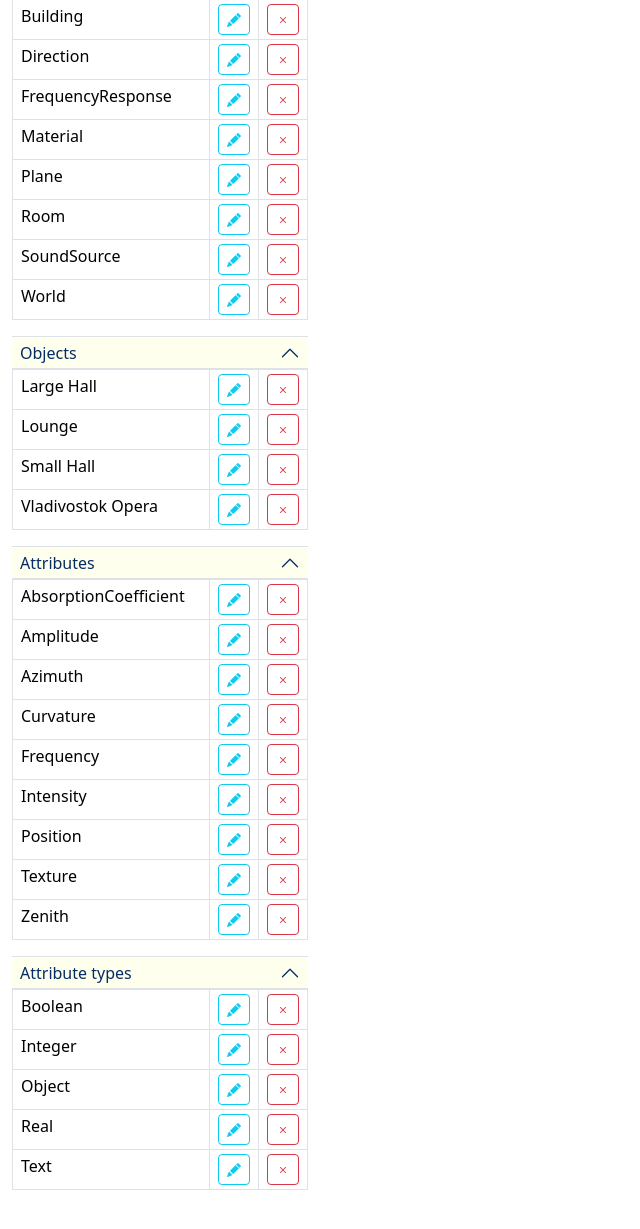
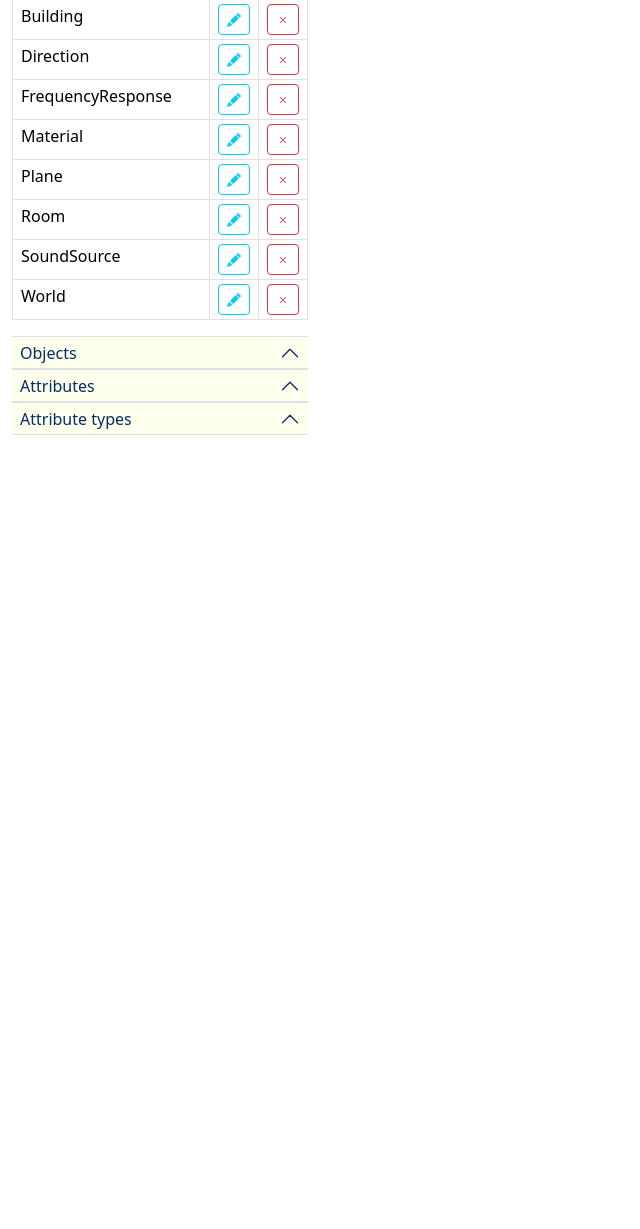
Before and after one commit to unibasil/AcousticOntoEditor, a Django app: page / in a window 1280 px wide. Shown: the part 89-1318 px from the top of the page, without its empty margins (0-640 px from the left). Run offline with Django 5.2, Linux system fonts and the light colour scheme; data comes from the database, SQL or seed files in the repository; data that the repository does not hold is empty; some libraries are stand-ins or nearby versions.

Commit message:
Minor fixes

```diff
--- a/static/js/main.js
+++ b/static/js/main.js
@@ -22,6 +22,7 @@ function getData() {
 
 function createAccordionContent() {
     let body = ''
+    let collapsable = 'show'
     for (const [key, value] of Object.entries(accordionItems)) {
         // console.log(`${key}: ${value}`);
         let itemContent = `
@@ -33,9 +34,10 @@ function createAccordionContent() {
                         ${key}
                     </button>
                 </div>
-                <div id="collapse${value}" class="accordion-collapse" aria-labelledby="heading${value}">
+                <div id="collapse${value}" class="accordion-collapse ${collapsable}" aria-labelledby="heading${value}">
                     <div class="accordion-body ">
         `
+        collapsable = collapsable ==='show' ? 'collapse': collapsable;
         let itemData = ontoData[value]
         let itemTable = '<table class="table table-bordered .accordion-item-body"><tbody>'
         for (const [pk, obj] of Object.entries(itemData)) {
--- a/templates/editor/index.html
+++ b/templates/editor/index.html
@@ -183,14 +183,16 @@
                         <div class="col-sm-3"></div>
                         <div class="col-sm-9">
                             AbsorptionCoefficient
-                            <button type="button" class="btn btn-sm btn-outline-danger delete-field-btn"><i class="bi-x"></i></button>
+                            <button type="button" class="btn btn-sm btn-outline-danger delete-field-btn"
+                                    style="float:right;"><i class="bi-x"></i></button>
                         </div>
                     </div>
                     <div class="row mb-3">
                         <div class="col-sm-3"></div>
                         <div class="col-sm-9">
                             Texture
-                            <button type="button" class="btn btn-sm btn-outline-danger delete-field-btn"><i class="bi-x"></i></button>
+                            <button type="button" class="btn btn-sm btn-outline-danger delete-field-btn"
+                                    style="float:right;"><i class="bi-x"></i></button>
                         </div>
                     </div>
                 </form>
```
